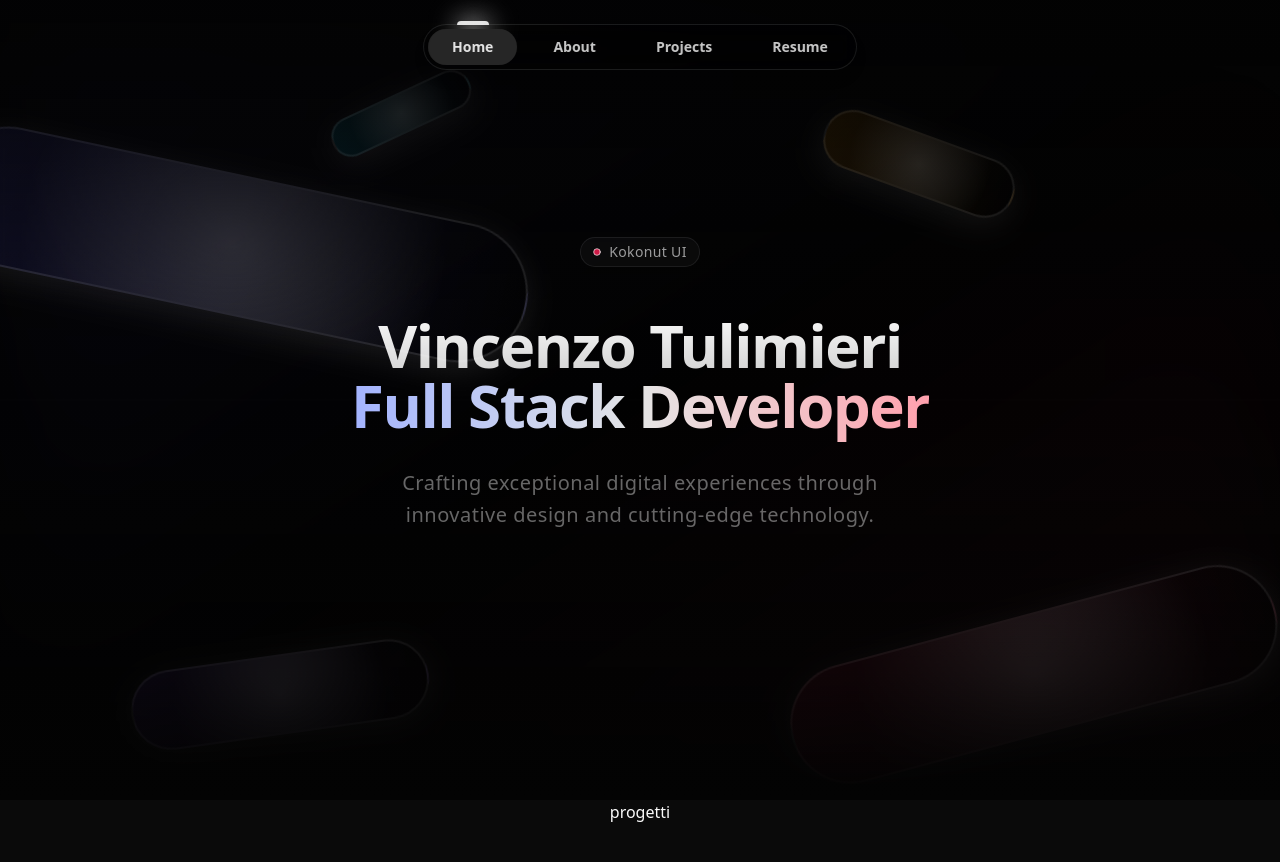
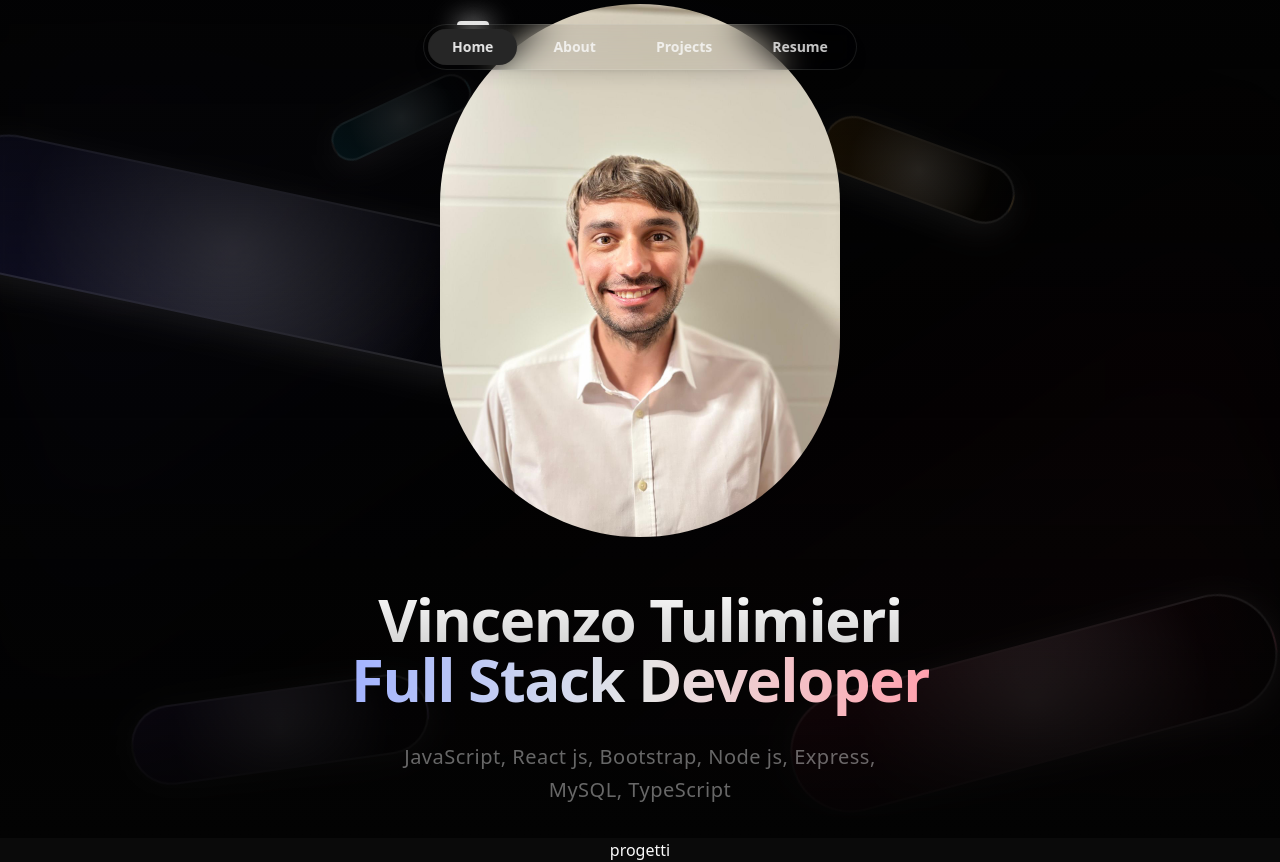
Before and after one commit to VincenzoTulimieri/portfolio-web, a Next.js app: page / in a window 1280 px wide. Before the commit the page ends 824 px from the top, so only its background shows below. Built offline with nearby package versions, Linux system fonts and the light colour scheme.

Commit message:
feat: inserita immagine di profilo

```diff
--- a/app/my-projects/page.tsx
+++ b/app/my-projects/page.tsx
@@ -1,7 +1,7 @@
 export default function ProjectsPage() {
     return (
         <>
-            <h1>i miei progetti</h1>
+            <h1 className="text-center">i miei progetti</h1>
         </>
     )
 }
--- a/app/page.tsx
+++ b/app/page.tsx
@@ -6,8 +6,8 @@ export default function Home() {
   return (
     <>
       <HeroGeometric badge="Kokonut UI"
-            title1 = "Vincenzo Tulimieri"
-            title2 = "Full Stack Developer" />
+        title1="Vincenzo Tulimieri"
+        title2="Full Stack Developer" />
 
       <div className="text-center">
         <h1>progetti</h1>
--- a/components/ui/shape-landing-hero.tsx
+++ b/components/ui/shape-landing-hero.tsx
@@ -3,6 +3,7 @@
 import { motion, Variants } from "framer-motion";
 import { Circle } from "lucide-react";
 import { cn } from "@/lib/utils";
+import Image from "next/image";
 
 
 const fadeUpVariants: Variants = {
@@ -136,12 +137,15 @@ export function HeroGeometric({
                         variants={fadeUpVariants}
                         initial="hidden"
                         animate="visible"
-                        className="inline-flex items-center gap-2 px-3 py-1 rounded-full bg-white/[0.03] border border-white/[0.08] mb-8 md:mb-12"
+                        className="inline-flex items-center gap-2 px-3 py-1 rounded-full mb-8 md:mb-12"
                     >
-                        <Circle className="h-2 w-2 fill-rose-500/80" />
-                        <span className="text-sm text-white/60 tracking-wide">
-                            {badge}
-                        </span>
+                        <Image
+                            src="/foto-profilo.jpeg"
+                            alt="Foto Profilo"
+                            width={400}
+                            height={400}
+                            className="rounded-full object-cover"
+                        />
                     </motion.div>
 
                     <motion.div
@@ -168,8 +172,7 @@ export function HeroGeometric({
                         animate="visible"
                     >
                         <p className="text-base sm:text-lg md:text-xl text-white/40 mb-8 leading-relaxed font-light tracking-wide max-w-xl mx-auto px-4">
-                            Crafting exceptional digital experiences through
-                            innovative design and cutting-edge technology.
+                            JavaScript, React js, Bootstrap, Node js, Express, MySQL, TypeScript
                         </p>
                     </motion.div>
                 </div>
```
Also changed, not shown: public/foto-profilo.jpeg (added).
